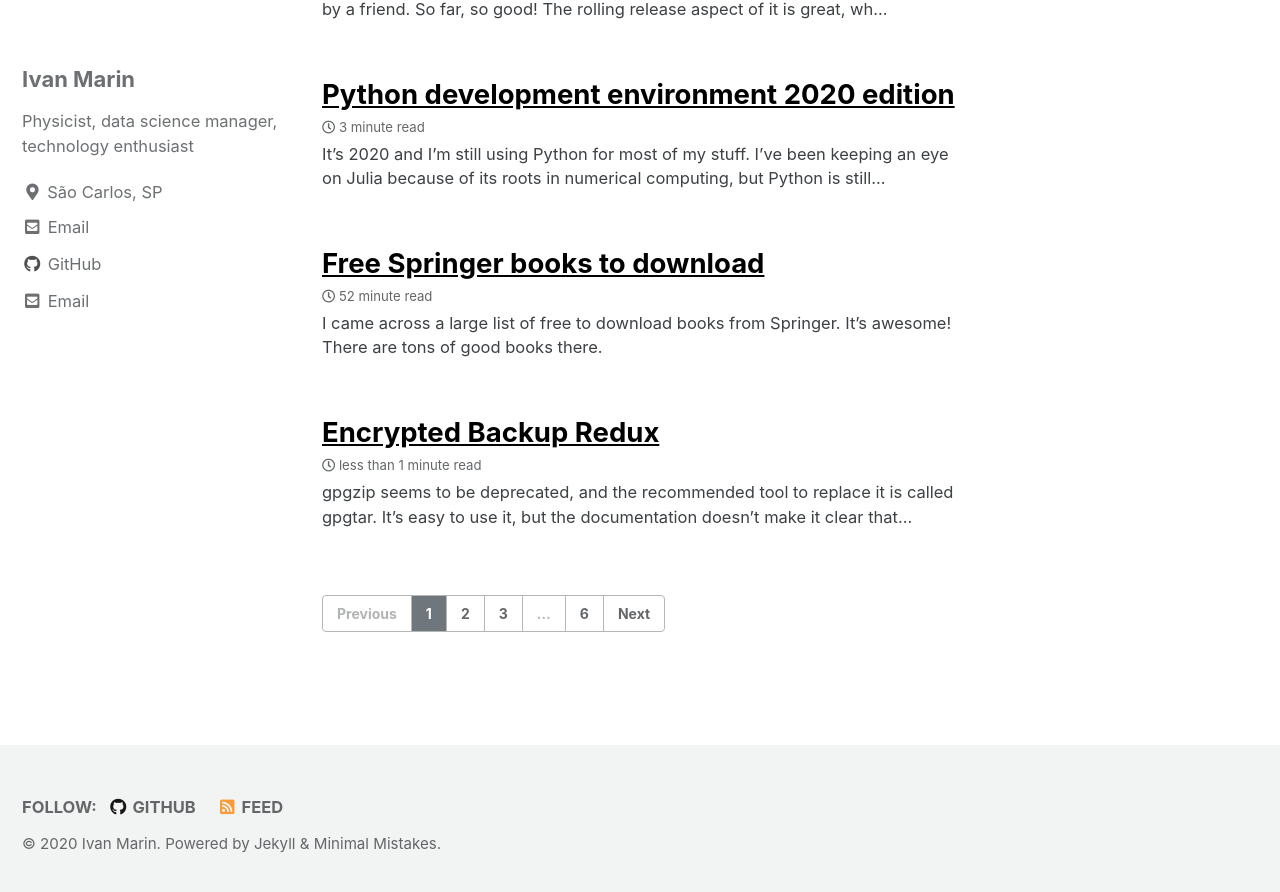
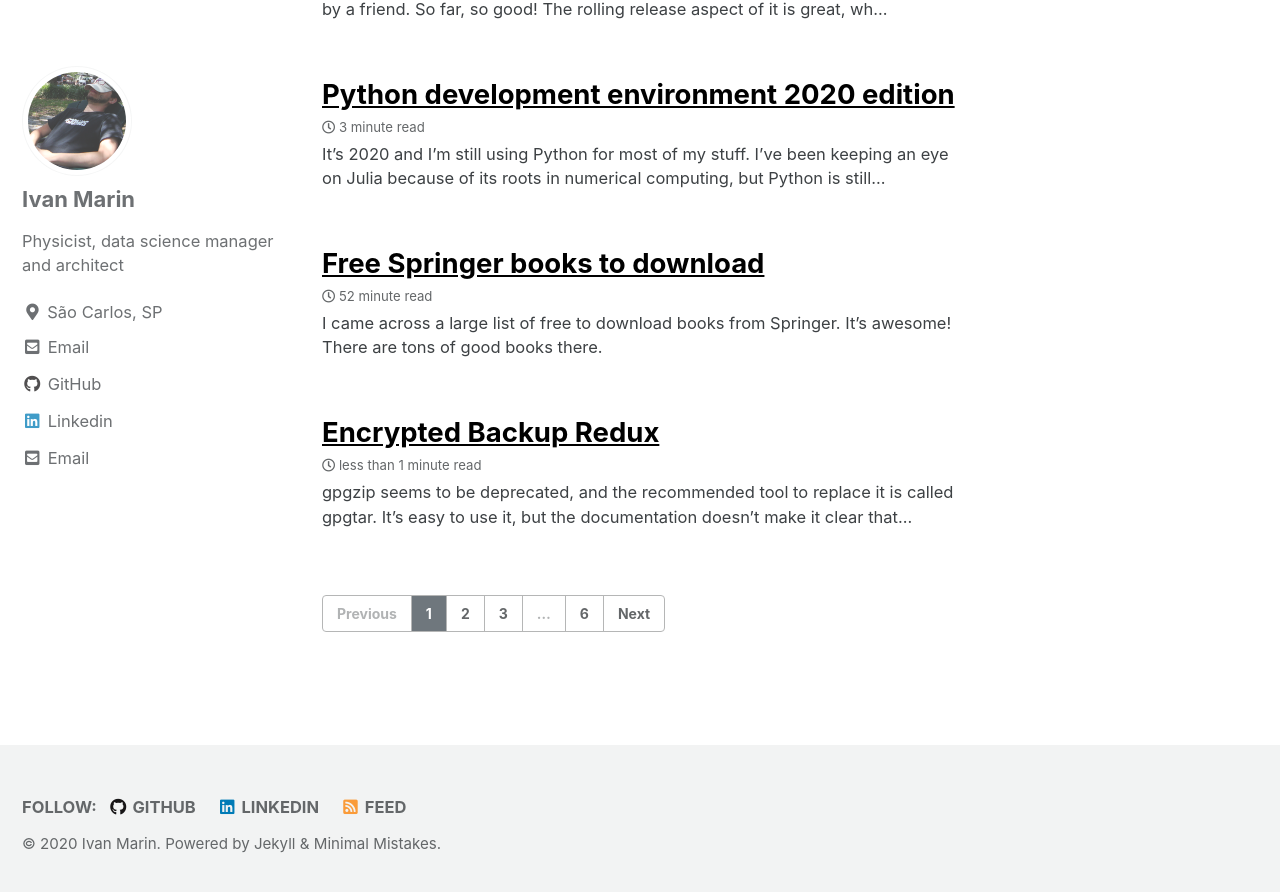
Before and after one commit to ispmarin/ispmarin.github.io, a Jekyll site: the page built from index.html, in a window 1280 px wide and 900 px high, scrolled down 531 px. Shown: the top 892 px of the window. Built offline with Jekyll 4.4.1, drawn with Linux system fonts in a browser that asks for light colours; cached includes are drawn as plain includes; some web fonts are replaced; the list of posts is cut into pages by our own code.

Commit message:
added images

```diff
--- a/_config.yml
+++ b/_config.yml
@@ -1,10 +1,3 @@
-# Welcome to Jekyll!
-#
-# This config file is meant for settings that affect your entire site, values
-# which you are expected to set up once and rarely need to edit after that.
-# For technical reasons, this file is *NOT* reloaded automatically when you use
-# `jekyll serve`. If you change this file, please restart the server process.
-
 # Theme Settings
 #
 # Review documentation to determine if you should use `theme` or `remote_theme`
@@ -24,7 +17,7 @@ description              : "My personal blog"
 url                      : "https://ispmarin.github.io" # the base hostname & protocol for your site e.g. "https://mmistakes.github.io"
 baseurl                  : # the subpath of your site, e.g. "/blog"
 repository               : "ispmarin/ispmarin.github.io" # GitHub username/repo-name e.g. "mmistakes/minimal-mistakes"
-teaser                   : # path of fallback teaser image, e.g. "/assets/images/500x300.png"
+teaser                   : assets/images/teaser.png
 logo                     : # path of logo image to display in the masthead, e.g. "/assets/images/88x88.png"
 masthead_title           : # overrides the website title displayed in the masthead, use " " for no title
 # breadcrumbs            : false # true, false (default)
@@ -94,51 +87,33 @@ analytics:
 # Site Author
 author:
   name             : "Ivan Marin"
-  avatar           : # path of avatar image, e.g. "/assets/images/bio-photo.jpg"
-  bio              : "Physicist, data science manager, technology enthusiast"
+  avatar           : /assets/images/profile.png # path of avatar image, e.g. "/assets/images/bio-photo.jpg"
+  bio              : "Physicist, data science manager and architect"
   location         : "São Carlos, SP"
   email            : "ivan@tunguska.cc"
   links:
     - label: "Email"
       icon: "fas fa-fw fa-envelope-square"
       url: "ivan@tunguska.cc"
-    - label: "Website"
-      icon: "fas fa-fw fa-link"
-      # url: "https://your-website.com"
-    - label: "Twitter"
-      icon: "fab fa-fw fa-twitter-square"
-      # url: "https://twitter.com/"
-    - label: "Facebook"
-      icon: "fab fa-fw fa-facebook-square"
-      # url: "https://facebook.com/"
     - label: "GitHub"
       icon: "fab fa-fw fa-github"
       url: "https://github.com/ispmarin"
-    - label: "Instagram"
-      icon: "fab fa-fw fa-instagram"
-      # url: "https://instagram.com/"
+    - label: "Linkedin"
+      icon: "fab fa-fw fa-linkedin"
+      url: "https://www.linkedin.com/in/ispmarin/"
 
 # Site Footer
 footer:
   links:
-    - label: "Twitter"
-      icon: "fab fa-fw fa-twitter-square"
-      # url:
-    - label: "Facebook"
-      icon: "fab fa-fw fa-facebook-square"
-      # url:
     - label: "GitHub"
       icon: "fab fa-fw fa-github"
       url: "https://github.com/ispmarin"
     - label: "GitLab"
       icon: "fab fa-fw fa-gitlab"
       # url:
-    - label: "Bitbucket"
-      icon: "fab fa-fw fa-bitbucket"
-      # url:
-    - label: "Instagram"
-      icon: "fab fa-fw fa-instagram"
-      # url:
+    - label: "Linkedin"
+      icon: "fab fa-fw fa-linkedin"
+      url: "https://www.linkedin.com/in/ispmarin/"
 
 
 # Reading Files
@@ -279,7 +254,3 @@ defaults:
       comments: # true
       share: true
       related: true
-
-
-# My config
-teaser: /assets/images/500x300.png
```
Also changed, not shown: _pages/404.md (+1 -0 lines), _pages/about.md (+1 -0 lines), assets/images/profile.png (added).
